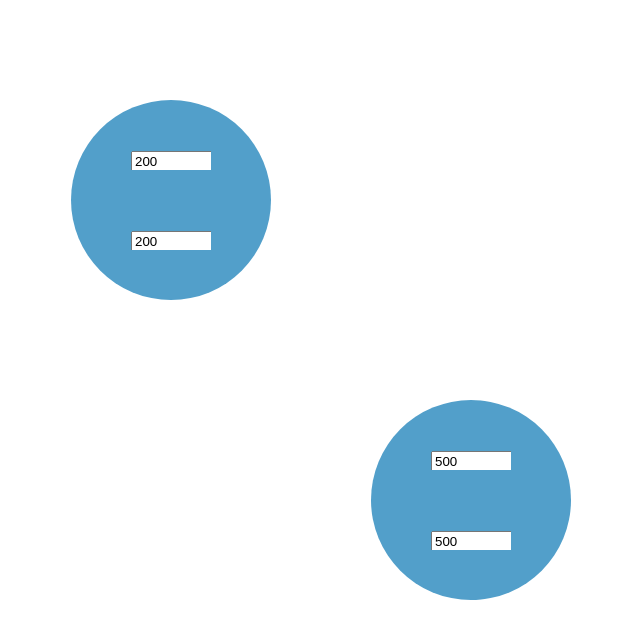
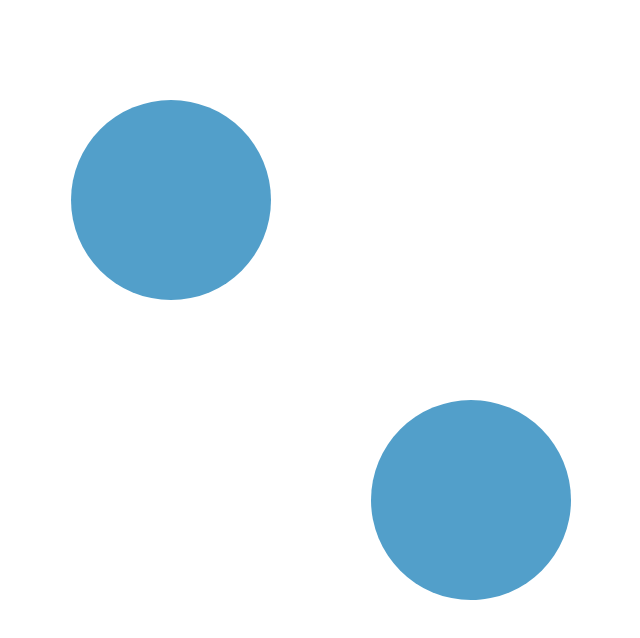
Before and after one commit to tammiec/vev-assessment, a React (Create React App) app: page / in a window 1280 px wide. Shown: the top 638 px of the page, without its empty margins (29-669 px from the left). Built offline with nearby package versions, Linux system fonts and the light colour scheme.

Commit message:
install react-draggable

```diff
--- a/package.json
+++ b/package.json
@@ -8,6 +8,7 @@
     "@testing-library/user-event": "^7.2.1",
     "react": "^16.12.0",
     "react-dom": "^16.12.0",
+    "react-draggable": "^4.2.0",
     "react-scripts": "3.3.1"
   },
   "scripts": {
--- a/src/App.css
+++ b/src/App.css
@@ -1,7 +1,7 @@
 .App {
   text-align: center;
-  height: 80vh;
-  width: 80vw;
+  height: 100vh;
+  width: 100vw;
 }
 
 .App-logo {
--- a/src/App.js
+++ b/src/App.js
@@ -1,5 +1,6 @@
 import React, { useState } from 'react';
 import './App.css';
+import Draggable from 'react-draggable';
 
 import Circle from './components/Circle';
 
--- /dev/null
+++ b/src/components/Circle.css
@@ -0,0 +1,4 @@
+.circle-container {
+  height: 200px;
+  width: 200px
+}
--- a/src/components/Circle.js
+++ b/src/components/Circle.js
@@ -1,24 +1,17 @@
-import React from 'react';
+import React, { useState } from 'react';
+import Draggable from 'react-draggable';
+
+import './Circle.css'
 
 const Circle = ({x, y, onTextChange, setCircle, ...props}) => {
+
   return (
-    <g>
-      <circle cx={x} cy={y} r="100px" fill="#529fca" />
-      <foreignObject x={x - 40} y={y - 50} width='80px' height='20px'>
-        <input
-          value={x}
-          type='text'
-          onChange={e => onTextChange(setCircle, 'x', e.target.value)}
-        />
-      </foreignObject>
-      <foreignObject x={x - 40} y={y + 30} width='80px' height='20px'>
-        <input
-          value={y}
-          type='text'
-          onChange={e => onTextChange(setCircle, 'y', e.target.value)}
-        />
-      </foreignObject>
-    </g>
+    <Draggable>
+      <g className='circle-container'>
+        <circle cx={x} cy={y} r="100px" fill="#529fca" />
+      </g>
+
+    </Draggable>
   );
 };
 
```
Also changed, not shown: 1 other file (tests, documents, lock files or other folders).
